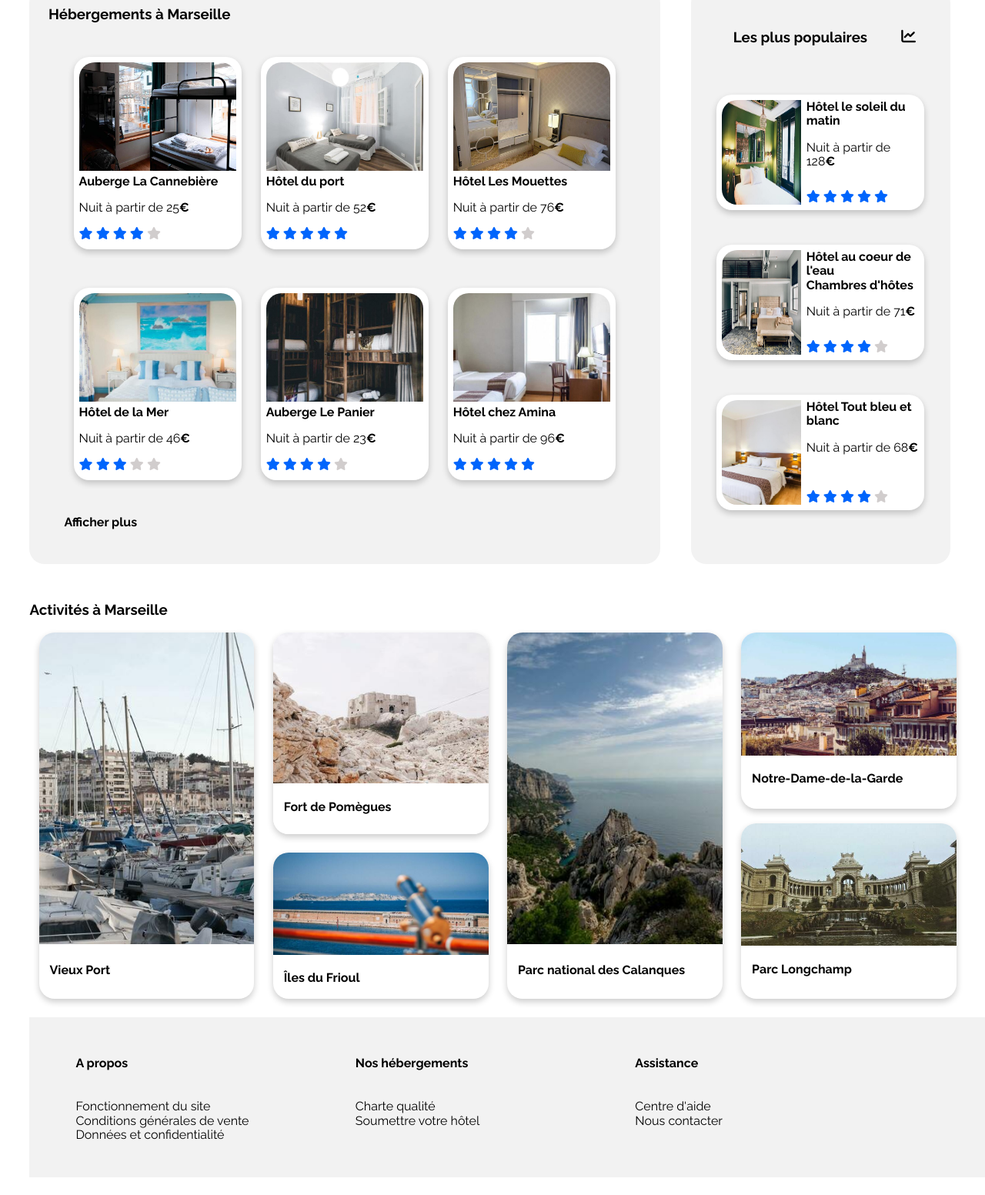
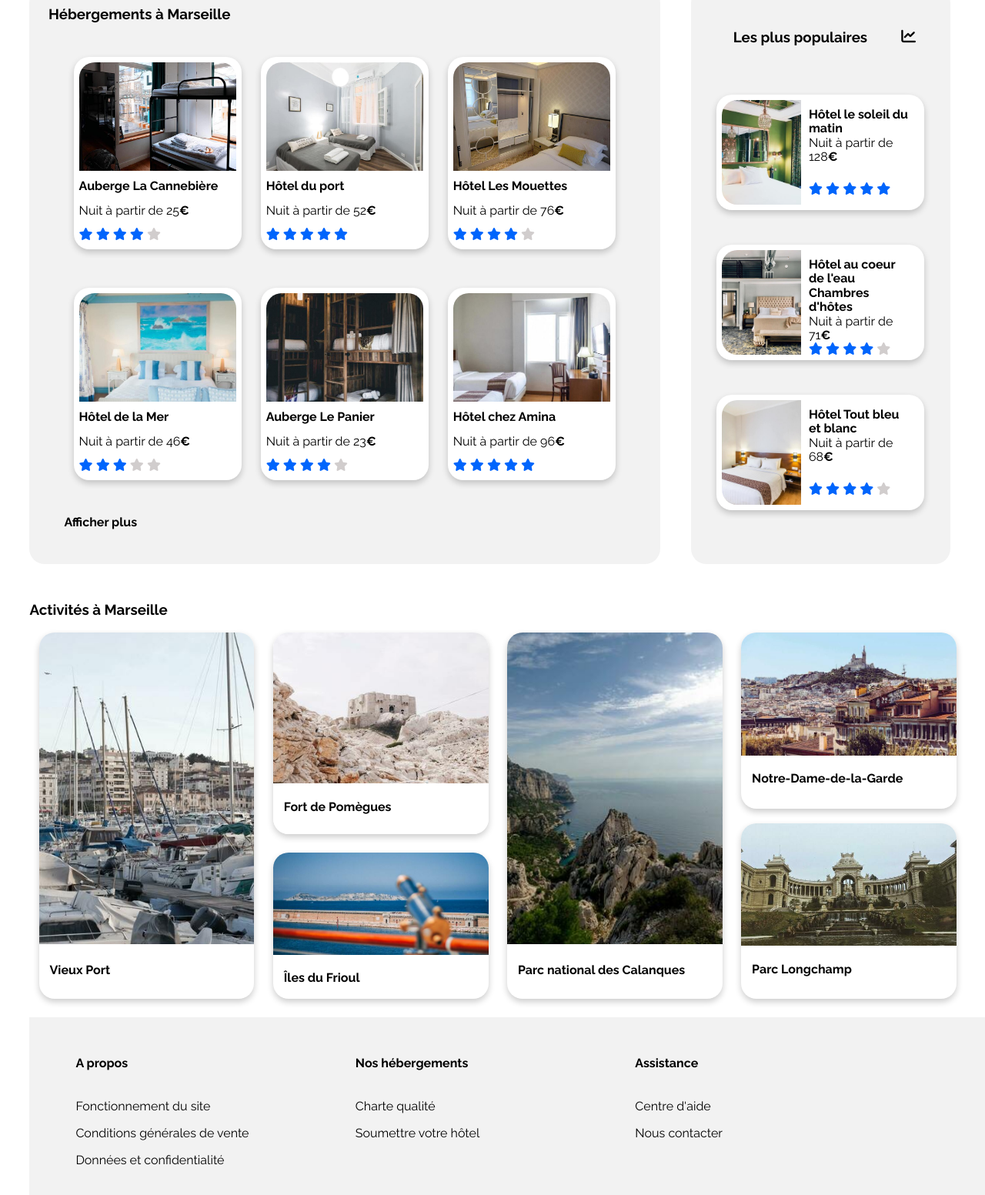
Before and after one commit to F0kd4/My_project_2_OC, a plain HTML site: page index.html in a window 1280 px wide. Shown: the part 404-1957 px from the top of the page at 77% size. Before the commit the page ends 1934 px from the top, so only its background shows below. Drawn offline with Linux system fonts and the light colour scheme.

Commit message:
Fin de projet

```diff
--- a/css/desktop.css
+++ b/css/desktop.css
@@ -118,6 +118,10 @@ button {
     box-shadow: 0 8px 16px 0 rgba(0, 0, 0, 0.466);
 } */
 
+.card_description {
+    margin: 0;
+}
+
 .img_accomodation {
 
     width: 100%;
@@ -127,7 +131,9 @@ button {
 }
 
 .accomodation_card_body {
-
+    display: flex;
+    flex-direction: column;
+    justify-content: space-around;
     height: 40%;
 }
 
@@ -196,6 +202,7 @@ button {
 } */
 
 .img_pop {
+    object-fit: cover;
     border-radius: 20px 0px 0px 20px;
     width: 40%;
     height: 100%;
@@ -207,7 +214,7 @@ button {
     justify-content: space-between;
     width: 60%;
     height: 100%;
-    padding-left: 7px;
+    padding: 4%;
 }
 
 .pop_card_body h4 {
@@ -399,13 +406,21 @@ footer {
     padding-left: 30px;
 }
 
-.foot_column {
+.footer_section {
     display: flex;
     flex-direction: column;
     padding-left: 30px;
     width: 30%;
 }
 
-.foot_li {
+.footer_li {
+    display: flex;
+    flex-direction: column;
+    justify-content: space-between;
     padding: 0;
+
 }
+
+.footer_li li {
+    padding-bottom: 5%;
+}
--- a/css/phone.css
+++ b/css/phone.css
@@ -125,9 +125,9 @@ button {
     flex-direction: row;
 }
 
-.pop_card:hover {
+/* .pop_card:hover {
     box-shadow: 0 8px 16px 0 rgba(0, 0, 0, 0.466);
-}
+} */
 
 .img_pop {
     border-radius: 20px 0px 0px 20px;
@@ -305,11 +305,15 @@ button {
 /* footer */
 
 
-.foot_li {
+.footer_li {
     padding-left: 9%;
 }
 
-.foot_column h4 {
+.footer_li li {
+    padding-bottom: 3%;
+}
+
+.footer_section h4 {
     padding-top: 6%;
     padding-left: 9%;
 }
--- a/css/style.css
+++ b/css/style.css
@@ -110,6 +110,6 @@ footer {
     background-color: #F2F2F2;
 }
 
-.foot_li {
+.footer_li {
     list-style: none;
 }
--- a/css/tab.css
+++ b/css/tab.css
@@ -118,9 +118,9 @@ button {
     margin-bottom: 25px;
 }
 
-.accomodation_card:hover {
+/* .accomodation_card:hover {
     box-shadow: 0 8px 16px 0 rgba(0, 0, 0, 0.466);
-}
+} */
 
 .img_accomodation {
 
@@ -209,9 +209,9 @@ button {
     flex-direction: column;
 }
 
-.pop_card:hover {
+/* .pop_card:hover {
     box-shadow: 0 8px 16px 0 rgba(0, 0, 0, 0.466);
-}
+} */
 
 .img_pop {
 
@@ -285,9 +285,9 @@ button {
     padding-left: 5%;
 }
 
-.acti_card_full:hover {
+/* .acti_card_full:hover {
     box-shadow: 0 8px 16px 0 rgba(0, 0, 0, 0.466);
-}
+} */
 
 
 .ensemble1 {
@@ -324,9 +324,9 @@ button {
     padding: 0px;
 }
 
-.acti_card_moyenne:hover {
+/* .acti_card_moyenne:hover {
     box-shadow: 0 8px 16px 0 rgba(0, 0, 0, 0.466);
-}
+} */
 
 .acti_card_petite {
     width: auto;
@@ -354,9 +354,9 @@ button {
     padding: 0px;
 }
 
-.acti_card_petite:hover {
+/* .acti_card_petite:hover {
     box-shadow: 0 8px 16px 0 rgba(0, 0, 0, 0.466);
-}
+} */
 
 .ensemble2 {
     height: 100%;
@@ -371,9 +371,9 @@ button {
     height: 48%;
 }
 
-.acti_card_moitié:hover {
+/* .acti_card_moitié:hover {
     box-shadow: 0 8px 16px 0 rgba(0, 0, 0, 0.466);
-}
+} */
 
 .acti_card_moitié {
     height: 48%;
@@ -414,13 +414,17 @@ footer {
     padding-left: 30px;
 }
 
-.foot_column {
+.footer_section {
     display: flex;
     flex-direction: column;
     padding-left: 30px;
     width: 30%;
 }
 
-.foot_li {
+.footer_li {
     padding: 0;
 }
+
+.footer_li li {
+    padding-bottom: 6%;
+}
--- a/index.html
+++ b/index.html
@@ -4,17 +4,18 @@
 <head>
   <meta charset="utf-8" />
   <meta name="viewport" content="width=device-width, initial-scale=1" />
-  <link rel="stylesheet" href="./css/normalize.css" />
-  <link rel="stylesheet" href="./css/style.css" />
-  <link rel="stylesheet" media="(min-width: 992px)" href="./css/desktop.css" />
-  <link rel="stylesheet" media="(min-width: 768px) and (max-width: 991px)" href="./css/tab.css" />
-  <link rel="stylesheet" media="screen and (max-width: 767px)" href="./css/phone.css" />
   <link rel="preconnect" href="https://fonts.googleapis.com" />
   <link rel="preconnect" href="https://fonts.gstatic.com" crossorigin />
   <link
     href="https://fonts.googleapis.com/css2?family=Raleway:ital,wght@0,100;0,200;0,300;0,400;0,500;0,600;0,700;0,800;0,900;1,100;1,200;1,300;1,400;1,500;1,600;1,700;1,800;1,900&display=swap"
     rel="stylesheet" />
   <script src="https://kit.fontawesome.com/1ff5bb9012.js" crossorigin="anonymous"></script>
+  <link rel="stylesheet" href="./css/normalize.css" />
+  <link rel="stylesheet" href="./css/style.css" />
+  <link rel="stylesheet" media="(min-width: 992px)" href="./css/desktop.css" />
+  <link rel="stylesheet" media="(min-width: 768px) and (max-width: 991px)" href="./css/tab.css" />
+  <link rel="stylesheet" media="screen and (max-width: 767px)" href="./css/phone.css" />
+
 
   <title>Booki</title>
 </head>
@@ -25,8 +26,8 @@
     <nav>
       <img class="header_logo" src="./images/logo/Booki.png" alt="Logo" />
       <ul class="nav_header">
-        <li><a href="#hébergements">Hébergements</a></li>
-        <li><a href="#activités">Activités</a></li>
+        <li><a href="#hebergements">Hébergements</a></li>
+        <li><a href="#activites">Activités</a></li>
       </ul>
     </nav>
   </header>
@@ -73,7 +74,7 @@
     <section class="part2">
       <!-- Hebergments à Marseille -->
       <div class="accomodation_marseille">
-        <h3 class="section_acc_title" id="hébergements">Hébergements à Marseille</h3>
+        <h3 class="section_acc_title" id="hebergements">Hébergements à Marseille</h3>
         <div class="affichage_accomodation">
           <article class="accomodation_card">
             <a href="#">
@@ -247,7 +248,7 @@
     <!-- PARTIE 3 >>>> ACTIVITES -->
     <section class="part3">
       <div class="activities_Marseille">
-        <h3 class="section_activities_title" id="activités">Activités à Marseille</h3>
+        <h3 class="section_activities_title" id="activites">Activités à Marseille</h3>
         <div class="affichage_activities_Marseille">
           <article class="acti_card_full">
             <a href=" #">
@@ -315,25 +316,25 @@
 
     <!-- FOOTER -->
     <footer>
-      <div class="foot_column">
+      <div class="footer_section">
         <h4>A propos</h4>
-        <ul class="foot_li">
-          <li class="foot_padding_li"><a href="#">Fonctionnement du site</a></li>
-          <li class="foot_padding_li"><a href="#">Conditions générales de vente</a></li>
+        <ul class="footer_li">
+          <li><a href="#">Fonctionnement du site</a></li>
+          <li><a href="#">Conditions générales de vente</a></li>
           <li><a href="#">Données et confidentialité</a></li>
         </ul>
       </div>
-      <div class="foot_column">
+      <div class="footer_section">
         <h4>Nos hébergements</h4>
-        <ul class="foot_li">
-          <li class="foot_padding_li"><a href="#">Charte qualité</a></li>
+        <ul class="footer_li">
+          <li><a href="#">Charte qualité</a></li>
           <li><a href="#">Soumettre votre hôtel</a></li>
         </ul>
       </div>
-      <div class="foot_column">
+      <div class="footer_section">
         <h4>Assistance</h4>
-        <ul class="foot_li">
-          <li class="foot_padding_li"><a href="#">Centre d'aide</a></li>
+        <ul class="footer_li">
+          <li><a href="#">Centre d'aide</a></li>
           <li><a href="#">Nous contacter</a></li>
         </ul>
       </div>
```
